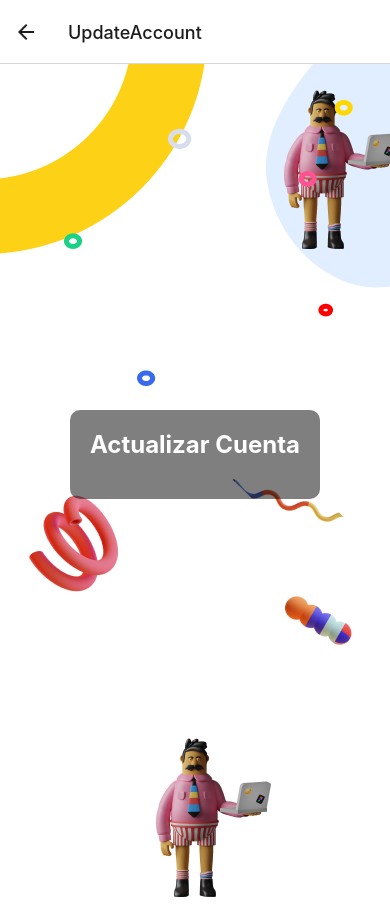
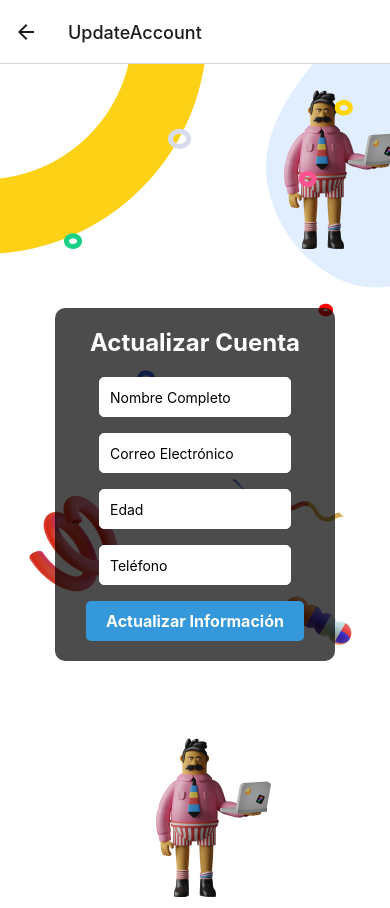
Before and after one commit to federico501/BOOKAPP, a React Native app: screen /UpdateAccount in a window 390 px wide. Built offline with nearby package versions, Linux system fonts and the light colour scheme; no server answers; the database is empty.

Commit message:
se agrega un formulario para añadir los datos del usuario a la firestore

```diff
--- a/screens/UpdateAccountScreen.js
+++ b/screens/UpdateAccountScreen.js
@@ -1,16 +1,153 @@
-// UpdateAccountScreen.js
-import React from 'react';
-import { View, Text, StyleSheet, ImageBackground } from 'react-native';
+import React, { useState, useEffect } from 'react';
+import { View, Text, StyleSheet, ImageBackground, TouchableOpacity, Image, TextInput } from 'react-native';
+import { Ionicons } from '@expo/vector-icons';
+import { getFirestore, collection, doc, getDoc, setDoc, Timestamp } from 'firebase/firestore';
+import { ref, uploadBytes } from 'firebase/storage'; // Importa funciones relacionadas con Firebase Storage
+import appFirebase from '../credential'; // Importa tu configuración de Firebase
 
 const UpdateAccountScreen = () => {
+  const [userName, setUserName] = useState('');
+  const [selectedImage, setSelectedImage] = useState(null); // Estado para almacenar la imagen seleccionada
+  const [name, setName] = useState('');
+  const [email, setEmail] = useState('');
+  const [age, setAge] = useState('');
+  const [phone, setPhone] = useState('');
+
+  useEffect(() => {
+    // Función para cargar el nombre de usuario desde Firestore
+    const loadUserName = async () => {
+      try {
+        const db = getFirestore(appFirebase);
+        const userDocRef = doc(db, 'Usuario', 'ID_DEL_USUARIO'); // Reemplaza 'ID_DEL_USUARIO' con el ID real del usuario
+        const userDocSnapshot = await getDoc(userDocRef);
+
+        if (userDocSnapshot.exists()) {
+          const userData = userDocSnapshot.data();
+          setUserName(userData.name); // Actualiza el estado con el nombre del usuario
+        }
+      } catch (error) {
+        console.error('Error al cargar el nombre de usuario:', error);
+      }
+    };
+
+    loadUserName();
+  }, []);
+
+  const handleSelectImage = () => {
+    // Configuración para el selector de imágenes
+    const options = {
+      title: 'Seleccionar una imagen',
+      storageOptions: {
+        skipBackup: true,
+        path: 'images',
+      },
+    };
+
+    // Muestra el selector de imágenes
+    ImagePicker.showImagePicker(options, (response) => {
+      if (response.didCancel) {
+        // El usuario canceló la selección de imágenes
+      } else if (response.error) {
+        // Ocurrió un error al seleccionar la imagen
+      } else {
+        // Imagen seleccionada exitosamente
+        setSelectedImage(response.uri);
+      }
+    });
+  };
+
+  const handleSaveImage = async () => {
+    if (selectedImage) {
+      try {
+        const db = getFirestore(appFirebase);
+        const userDocRef = doc(db, 'Usuario', 'ID_DEL_USUARIO'); // Reemplaza 'ID_DEL_USUARIO' con el ID real del usuario
+
+        // Carga la imagen seleccionada a Firestore Storage
+        const imageBlob = await fetch(selectedImage).then((response) => response.blob());
+        const imageRef = `images/${Timestamp.now().toMillis()}.jpg`; // Ruta para guardar la imagen en Firestore Storage
+
+        // Sube la imagen a Firestore Storage
+        const storageRef = ref(appFirebase.storage(), imageRef);
+        await uploadBytes(storageRef, imageBlob);
+
+        // Actualiza el documento del usuario con la URL de la imagen
+        await setDoc(userDocRef, { profileImage: imageRef }, { merge: true });
+
+        // Limpiar la selección de imagen
+        setSelectedImage(null);
+
+        // Mensaje de éxito
+        alert('Imagen guardada con éxito en Firestore');
+
+      } catch (error) {
+        console.error('Error al guardar la imagen en Firestore:', error);
+      }
+    } else {
+      alert('Por favor, selecciona una imagen antes de guardarla.');
+    }
+  };
+
+  const handleUpdate = async () => {
+    try {
+      const updatedData = {
+        name,
+        email,
+        age,
+        phone,
+      };
+
+      const db = getFirestore(appFirebase);
+      const userDocRef = doc(db, 'Usuario', 'ID_DEL_USUARIO'); // Reemplaza 'ID_DEL_USUARIO' con el ID real del usuario
+
+      // Actualiza los datos del usuario en Firestore
+      await setDoc(userDocRef, updatedData, { merge: true });
+
+      alert('Información actualizada con éxito');
+    } catch (error) {
+      console.error('Error al actualizar la información:', error);
+      alert('Hubo un error al actualizar la información. Por favor, inténtalo de nuevo.');
+    }
+  };
+
   return (
     <ImageBackground
-      source={require('../assets/Screen3.png')} // Ruta de la imagen de fondo
+      source={require('../assets/Screen3.png')}
       style={styles.container}
     >
+      <View style={styles.header}>
+        <Text style={styles.userName}>Bienvenido, {userName}</Text>
+      </View>
+
+
       <View style={styles.content}>
         <Text style={styles.title}>Actualizar Cuenta</Text>
-
+        <TextInput
+          style={styles.input}
+          placeholder="Nombre Completo"
+          onChangeText={text => setName(text)}
+          value={name}
+        />
+        <TextInput
+          style={styles.input}
+          placeholder="Correo Electrónico"
+          onChangeText={text => setEmail(text)}
+          value={email}
+        />
+        <TextInput
+          style={styles.input}
+          placeholder="Edad"
+          onChangeText={text => setAge(text)}
+          value={age}
+        />
+        <TextInput
+          style={styles.input}
+          placeholder="Teléfono"
+          onChangeText={text => setPhone(text)}
+          value={phone}
+        />
+        <TouchableOpacity style={styles.button} onPress={handleUpdate}>
+          <Text style={styles.buttonText}>Actualizar Información</Text>
+        </TouchableOpacity>
       </View>
     </ImageBackground>
   );
@@ -23,8 +160,50 @@ const styles = StyleSheet.create({
     justifyContent: 'center',
     alignItems: 'center',
   },
+  header: {
+    alignItems: 'center',
+    marginVertical: 20,
+  },
+  userName: {
+    fontSize: 18,
+    fontWeight: 'bold',
+    color: 'white',
+  },
+  selectImageButton: {
+    flexDirection: 'row',
+    alignItems: 'center',
+    backgroundColor: '#3498db',
+    padding: 10,
+    borderRadius: 5,
+  },
+  selectImageText: {
+    color: 'white',
+    fontSize: 16,
+    marginLeft: 10,
+  },
+  imagePreviewContainer: {
+    alignItems: 'center',
+  },
+  imagePreview: {
+    width: 200,
+    height: 200,
+    resizeMode: 'cover',
+    marginBottom: 20,
+  },
+  saveImageButton: {
+    flexDirection: 'row',
+    alignItems: 'center',
+    backgroundColor: '#27ae60',
+    padding: 10,
+    borderRadius: 5,
+  },
+  saveImageText: {
+    color: 'white',
+    fontSize: 16,
+    marginLeft: 10,
+  },
   content: {
-    backgroundColor: 'rgba(0, 0, 0, 0.5)',
+    backgroundColor: 'rgba(0, 0, 0, 0.7)',
     padding: 20,
     borderRadius: 10,
     alignItems: 'center',
@@ -35,6 +214,28 @@ const styles = StyleSheet.create({
     color: 'white',
     marginBottom: 20,
   },
+  input: {
+    width: '80%',
+    height: 40,
+    borderColor: 'white',
+    borderWidth: 1,
+    marginBottom: 16,
+    paddingHorizontal: 10,
+    backgroundColor: 'white',
+    color: 'black',
+    borderRadius: 5,
+  },
+  button: {
+    backgroundColor: '#3498db',
+    paddingVertical: 10,
+    paddingHorizontal: 20,
+    borderRadius: 5,
+  },
+  buttonText: {
+    color: 'white',
+    fontSize: 16,
+    fontWeight: 'bold',
+  },
 });
 
 export default UpdateAccountScreen;
```
